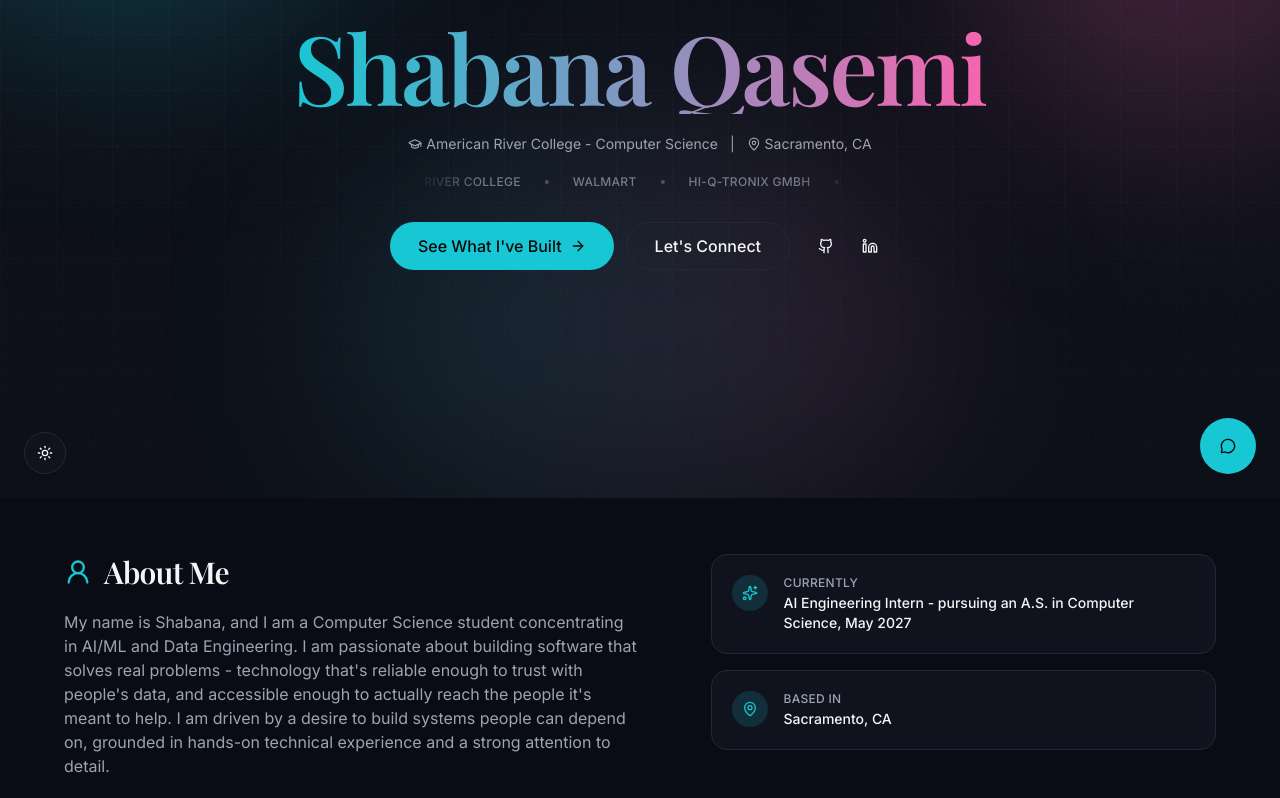
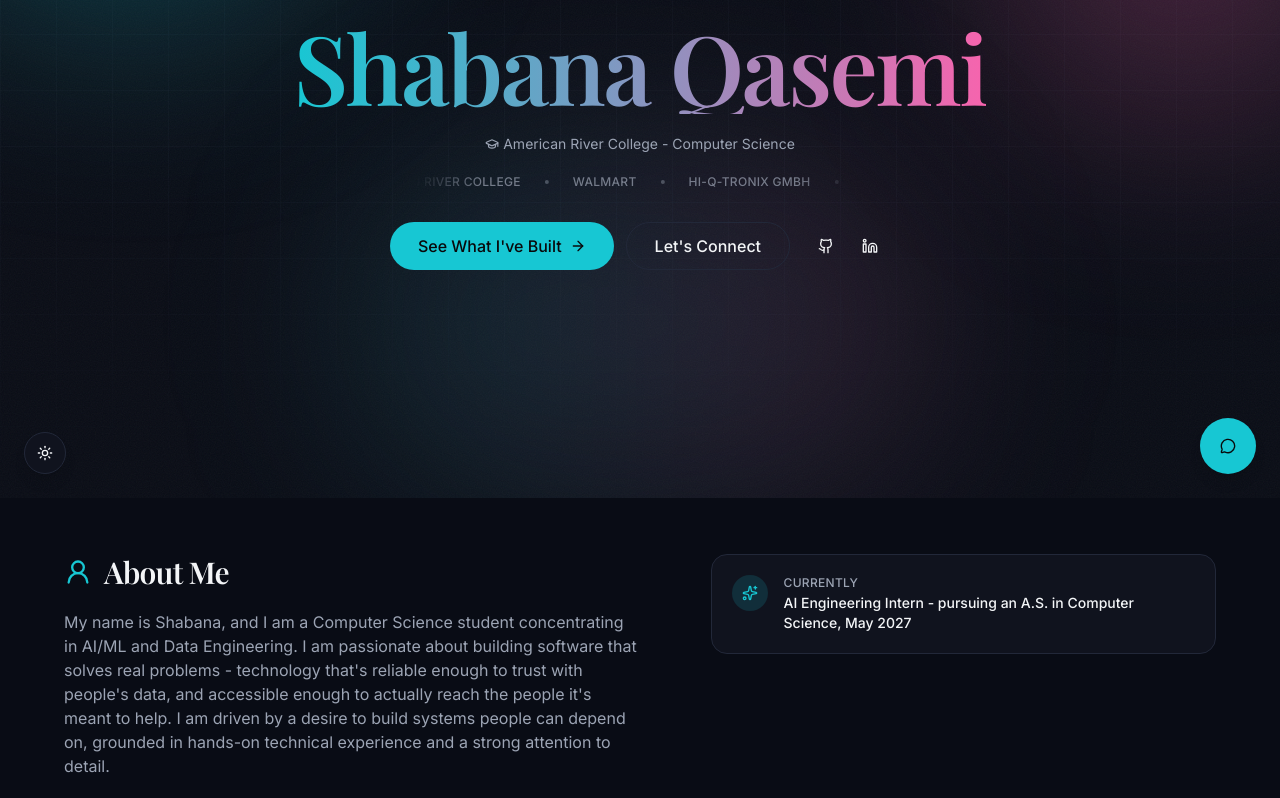
Before and after one commit to shabana-qasemi/shabana-qasemi.github.io, a Next.js app: page / in a window 1280 px wide. Shown: the part 302-1100 px from the top of the page. Built offline with nearby package versions, Linux system fonts and the light colour scheme; a web font is replaced by a local one.

Commit message:
Remove personal location and stale placeholder resume file

```diff
--- a/components/about.tsx
+++ b/components/about.tsx
@@ -1,7 +1,7 @@
 "use client";
 
 import { motion } from "framer-motion";
-import { MapPin, Sparkles, UserRound } from "lucide-react";
+import { Sparkles, UserRound } from "lucide-react";
 
 import { SectionDivider } from "@/components/ui/section-divider";
 import { personalInfo } from "@/data/portfolio";
@@ -11,11 +11,6 @@ const facts = [
     icon: Sparkles,
     label: "Currently",
     value: personalInfo.availability,
-  },
-  {
-    icon: MapPin,
-    label: "Based in",
-    value: personalInfo.location,
   },
 ];
 
--- a/components/hero.tsx
+++ b/components/hero.tsx
@@ -1,7 +1,7 @@
 "use client";
 
 import { motion } from "framer-motion";
-import { ArrowRight, GraduationCap, Github, Linkedin, MapPin } from "lucide-react";
+import { ArrowRight, GraduationCap, Github, Linkedin } from "lucide-react";
 
 import { Button } from "@/components/ui/button";
 import { education, personalInfo, priorOrganizations, socialLinks } from "@/data/portfolio";
@@ -73,11 +73,6 @@ export function Hero() {
             <GraduationCap className="h-3.5 w-3.5" />
             {education.school} - Computer Science
           </span>
-          <span className="hidden sm:inline">|</span>
-          <span className="inline-flex items-center gap-1">
-            <MapPin className="h-3.5 w-3.5" />
-            {personalInfo.location}
-          </span>
         </motion.div>
 
         <motion.div
--- a/data/portfolio.ts
+++ b/data/portfolio.ts
@@ -10,10 +10,8 @@ export const personalInfo = {
   role: "AI Engineering Intern & Computer Science Student",
   tagline:
     "My name is Shabana, and I am a Computer Science student concentrating in AI/ML and Data Engineering. I am passionate about building software that solves real problems - technology that's reliable enough to trust with people's data, and accessible enough to actually reach the people it's meant to help. I am driven by a desire to build systems people can depend on, grounded in hands-on technical experience and a strong attention to detail.",
-  location: "Sacramento, CA",
   github: "https://github.com/shabana-qasemi",
   linkedin: "https://www.linkedin.com/in/shabana-qasemi",
-  resumeUrl: "/resume.pdf",
   availability: "AI Engineering Intern - pursuing an A.S. in Computer Science, May 2027",
 } as const;
 
```
Also changed, not shown: 1 other file (tests, documents, lock files or other folders).
